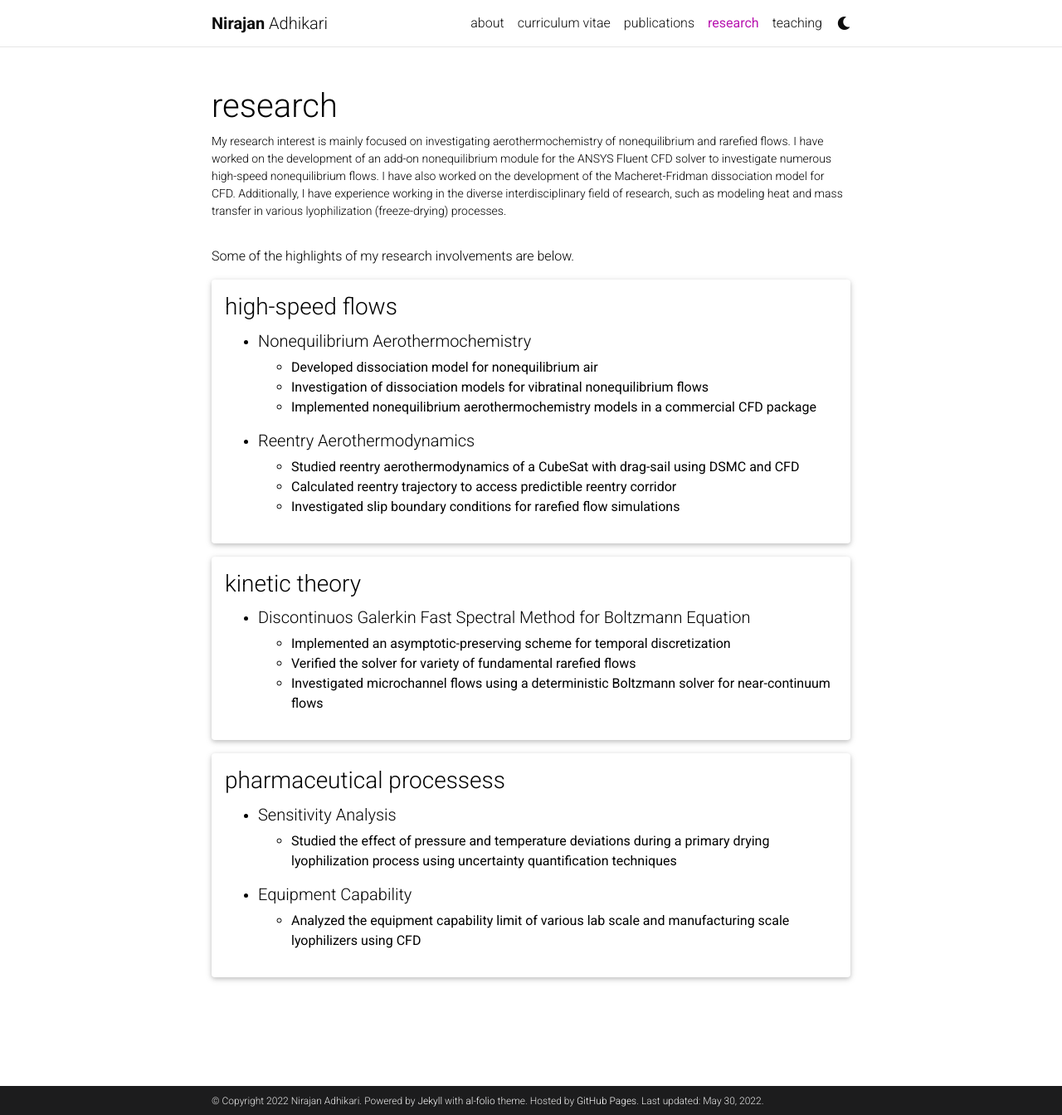
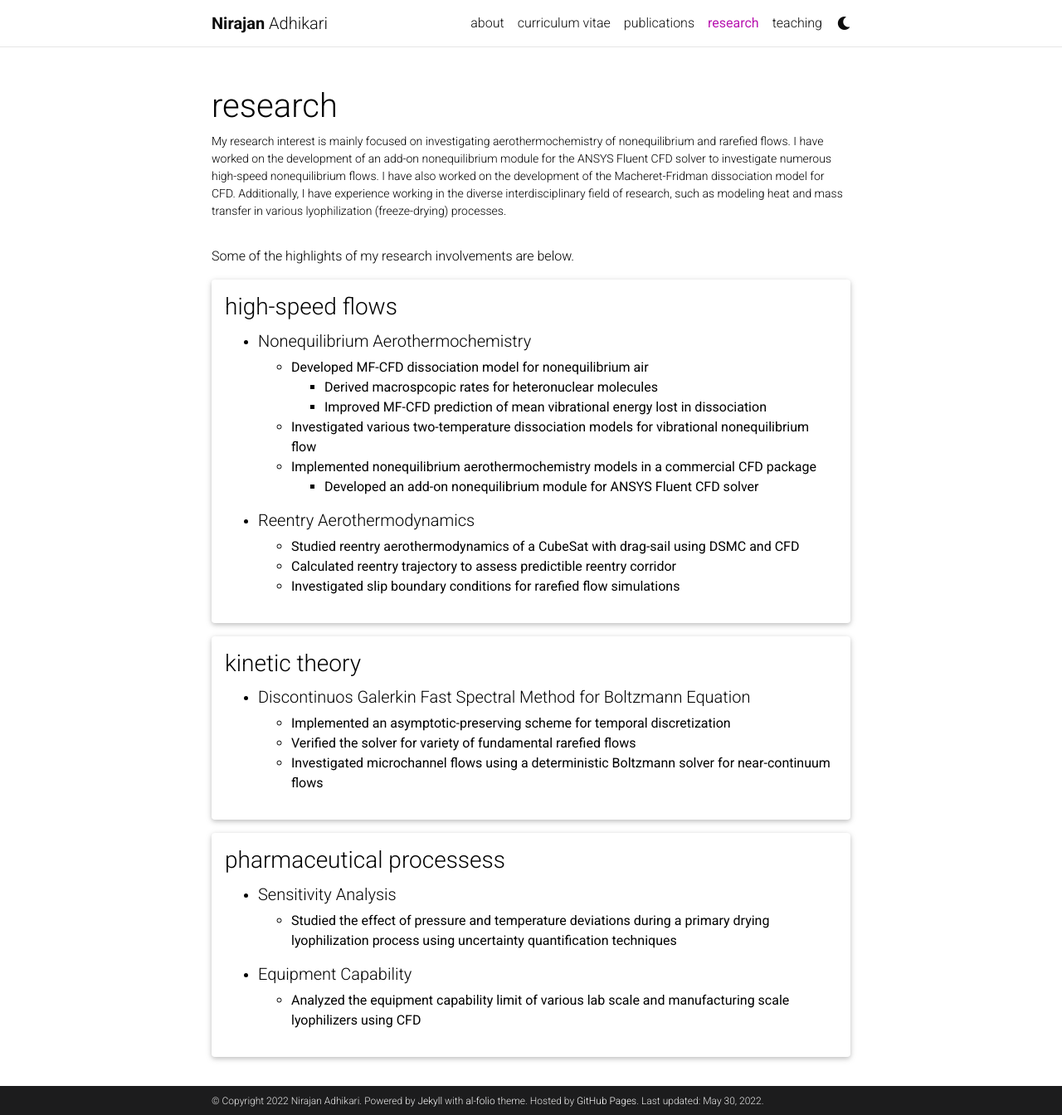
Before and after one commit to adnirajan/adnirajan.github.io, a Jekyll site: the page built from _pages/research.md, in a window 1280 px wide and 1344 px high. Shown: the whole window at 83% size. Built offline with Jekyll 4.4.1, drawn with Linux system fonts in a browser that asks for light colours; comment, search, counter and statistics services are not loaded; a style sheet for code colours, icons or effects is not loaded.

Commit message:
update research page

```diff
--- a/_pages/research.md
+++ b/_pages/research.md
@@ -17,13 +17,26 @@ Some of the highlights of my research involvements are below.
 						<h5>Nonequilibrium Aerothermochemistry</h5>
 						<ul>
 						<li>
-							Developed dissociation model for nonequilibrium air
+							Developed MF-CFD dissociation model for nonequilibrium air
 						</li>
+							<ul>
+							<li>
+								Derived macrospcopic rates for heteronuclear molecules
+							</li>
+							<li>
+								Improved MF-CFD prediction of mean vibrational energy lost in dissociation
+							</li>
+							</ul>
 						<li>
-							Investigation of dissociation models for vibratinal nonequilibrium flows
+							Investigated various two-temperature dissociation models for vibrational nonequilibrium flow
 						</li>
 						<li>
 							Implemented nonequilibrium aerothermochemistry models in a commercial CFD package
+							<ul>
+							<li>
+								Developed an add-on nonequilibrium module for ANSYS Fluent CFD solver
+							</li>
+							</ul>
 						</li>
 						</ul>
 					</li>
@@ -36,7 +49,7 @@ Some of the highlights of my research involvements are below.
 							Studied reentry aerothermodynamics of a CubeSat with drag-sail using DSMC and CFD
 						</li>
 						<li>
-							Calculated reentry trajectory to access predictible reentry corridor
+							Calculated reentry trajectory to assess predictible reentry corridor
 						</li>
 						<li>
 							Investigated slip boundary conditions for rarefied flow simulations
```
